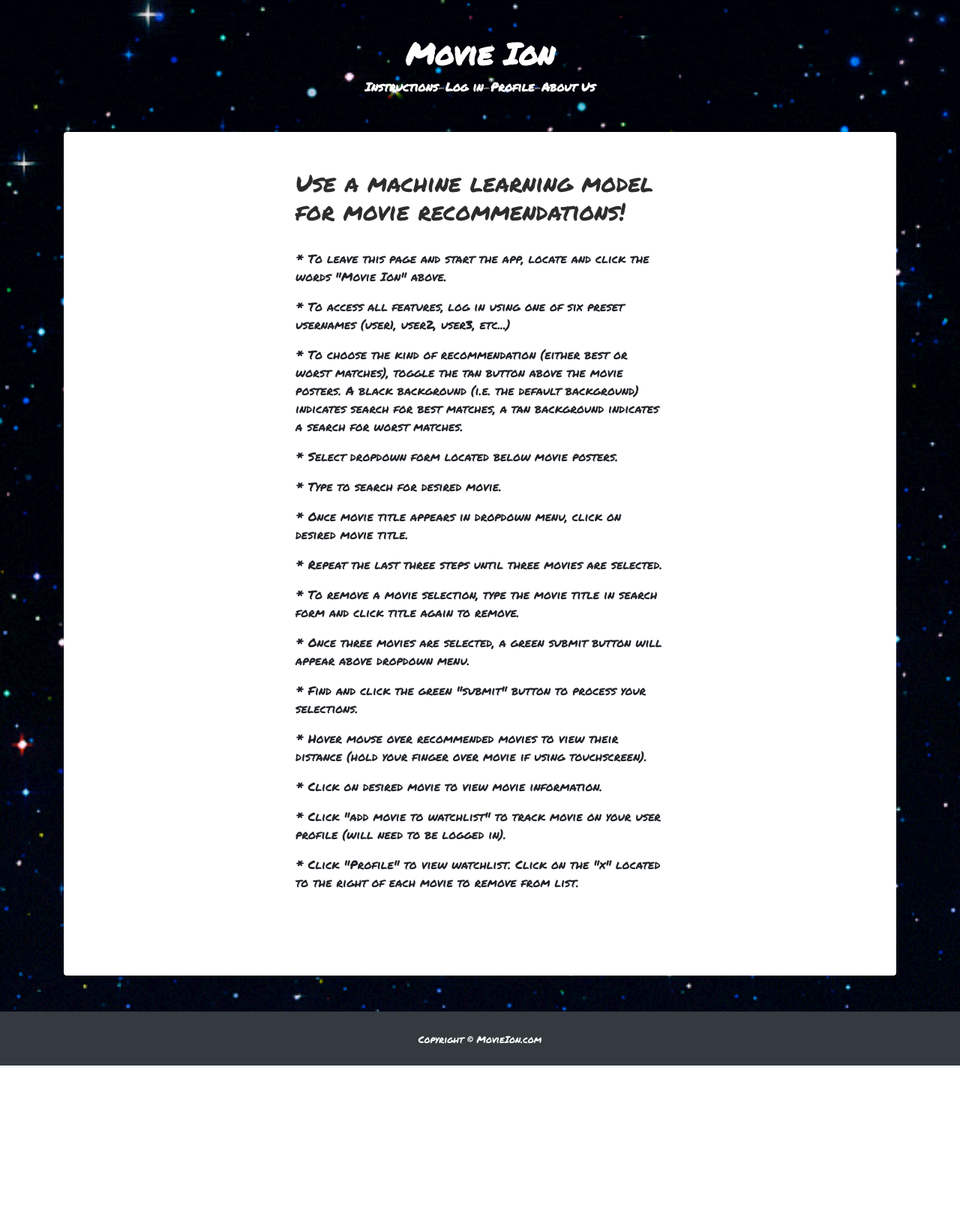
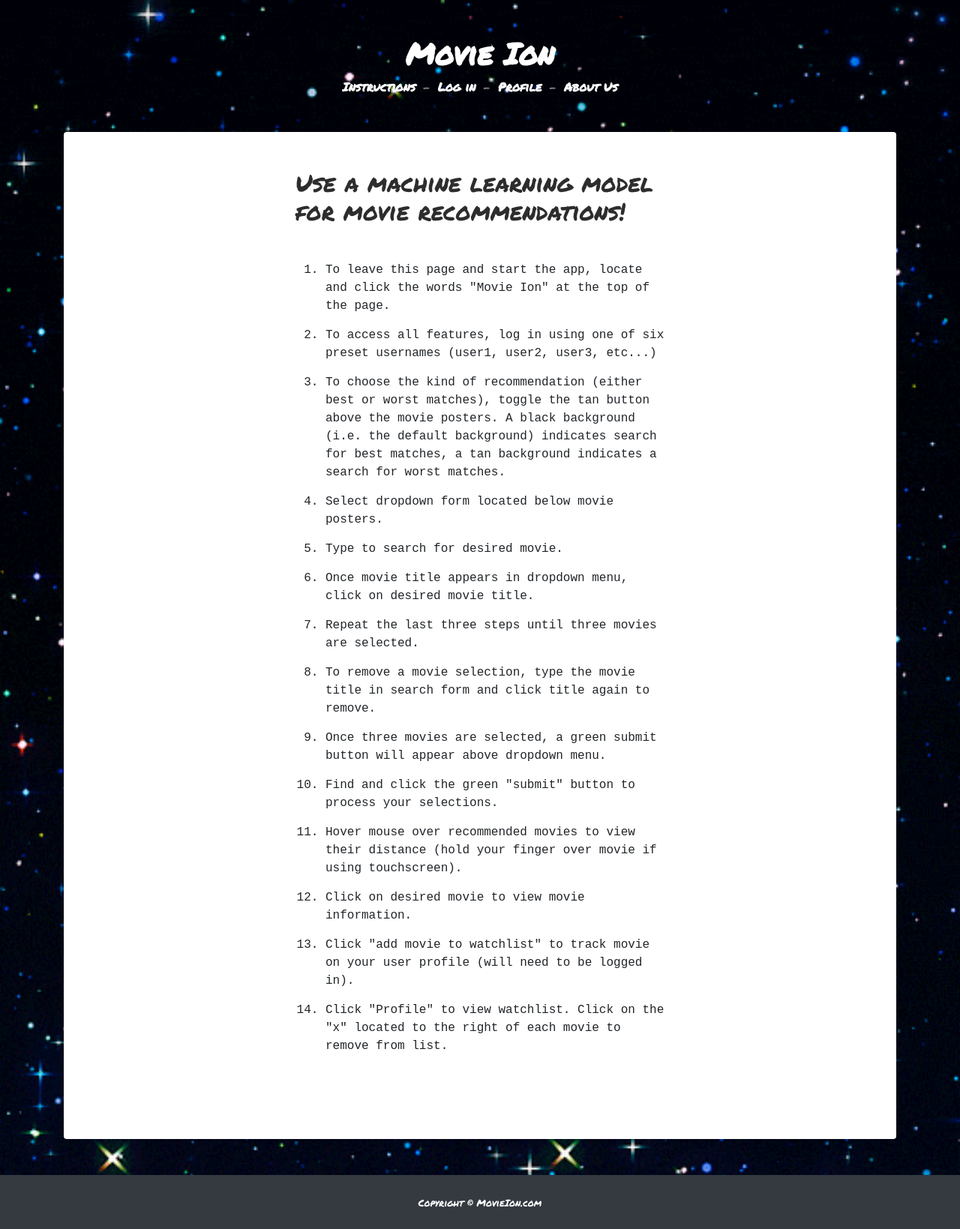
Before and after one commit to theodoremoreland/MovieIon, a Python web app: template templates/instructions.html in a window 1280 px wide. Shown: the whole page at 75% size. Before the commit the page ends 1421 px from the top, so only its background shows below. Run offline with Jinja, Linux system fonts and the light colour scheme; the template is opened without the code that fills it, so the values that code supplies are empty; some libraries are stand-ins or nearby versions.

Commit message:
style update for font readability

```diff
--- a/static/css/style.css
+++ b/static/css/style.css
@@ -152,6 +152,26 @@
 
 a:hover {
   color: #8b8b8b;
+}
+
+.title:hover {
+  text-decoration: none;
+  color: initial;
+  filter: brightness(1.2);
+}
+
+.navigation a {
+  margin: 0 10px;
+}
+
+.navigation a:hover {
+  color: whitesmoke;
+  scale: 1.2;
+  text-decoration: none;
+}
+
+.movie-info > div {
+  font-family: "Courier New", Courier, monospace;
 }
 
 /* intro */
@@ -390,6 +410,14 @@
   color: #777;
 }
 
+.instructions {
+  font-family: "Courier New", Courier, monospace;
+}
+
+.instructions > li {
+  margin: 15px 0;
+}
+
 /* Fallback for Edge
   -------------------------------------------------- */
 
--- a/templates/base.html
+++ b/templates/base.html
@@ -27,9 +27,9 @@
         <header class="text-center pt-5 mb-0">
             <div class="container">
                 <h1 class="font-weight-light text-white font-effect-fire-animation">
-                    <a href="/">Movie Ion</a>
+                    <a class="title" href="/">Movie Ion</a>
                 </h1>
-                <div class="row justify-content-center font-effect-anaglyph">
+                <div class="row justify-content-center navigation">
                     <a href="/instructions" id="one">Instructions</a>
                     <span> - </span>
                     {% if 'username' in session %}
--- a/templates/info.html
+++ b/templates/info.html
@@ -40,7 +40,7 @@
                             />
                         </div>
                     </div>
-                    <div class="col">
+                    <div class="col movie-info">
                         <h1 class="font-weight-light mb-3">{{title}}</h1>
                         <a class="btn btn-primary" href="/watchlist/{{movie_id}}" role="button">
                             Add movie to watchlist
--- a/templates/instructions.html
+++ b/templates/instructions.html
@@ -13,20 +13,22 @@
                     <div class="col-6">
                         <h2 id="a">Use a machine learning model for movie recommendations!</h2>
                         <br>
-                        <p>* To leave this page and start the app, locate and click the words "Movie Ion" above.</p>
-                        <p>* To access all features, log in using one of six preset usernames (user1, user2, user3, etc...)</p>
-                        <p>* To choose the kind of recommendation (either best or worst matches), toggle the tan button above the movie posters. A black background (i.e. the default background) indicates search for best matches, a tan background indicates a search for worst matches.</p>
-                        <p>* Select dropdown form located below movie posters.</p>
-                        <p>* Type to search for desired movie.</p>
-                        <p>* Once movie title appears in dropdown menu, click on desired movie title.</p>
-                        <p>* Repeat the last three steps until three movies are selected.</p>
-                        <p>* To remove a movie selection, type the movie title in search form and click title again to remove.</p>
-                        <p>* Once three movies are selected, a green submit button will appear above dropdown menu.</p>
-                        <p>* Find and click the green "submit" button to process your selections.</p>
-                        <p>* Hover mouse over recommended movies to view their distance (hold your finger over movie if using touchscreen).</p>
-                        <p>* Click on desired movie to view movie information.</p>
-                        <p>* Click "add movie to watchlist" to track movie on your user profile (will need to be logged in).</p>
-                        <p>* Click "Profile" to view watchlist. Click on the "x" located to the right of each movie to remove from list.</p>
+                        <ol class="instructions">
+                            <li>To leave this page and start the app, locate and click the words "Movie Ion" at the top of the page.</li>
+                            <li>To access all features, log in using one of six preset usernames (user1, user2, user3, etc...)</li>
+                            <li>To choose the kind of recommendation (either best or worst matches), toggle the tan button above the movie posters. A black background (i.e. the default background) indicates search for best matches, a tan background indicates a search for worst matches.</li>
+                            <li>Select dropdown form located below movie posters.</li>
+                            <li>Type to search for desired movie.</li>
+                            <li>Once movie title appears in dropdown menu, click on desired movie title.</li>
+                            <li>Repeat the last three steps until three movies are selected.</li>
+                            <li>To remove a movie selection, type the movie title in search form and click title again to remove.</li>
+                            <li>Once three movies are selected, a green submit button will appear above dropdown menu.</li>
+                            <li>Find and click the green "submit" button to process your selections.</li>
+                            <li>Hover mouse over recommended movies to view their distance (hold your finger over movie if using touchscreen).</li>
+                            <li>Click on desired movie to view movie information.</li>
+                            <li>Click "add movie to watchlist" to track movie on your user profile (will need to be logged in).</li>
+                            <li>Click "Profile" to view watchlist. Click on the "x" located to the right of each movie to remove from list.</li>
+                        </ol>
                     </div>
                 </div>
             </div>
```
